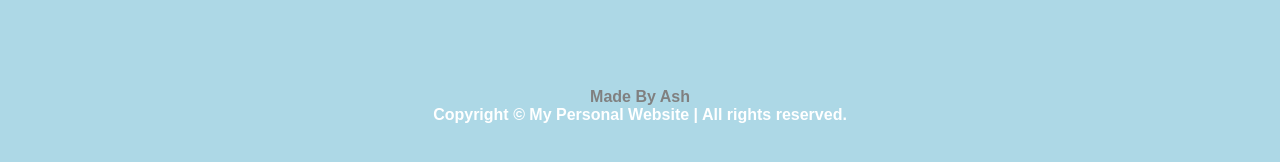
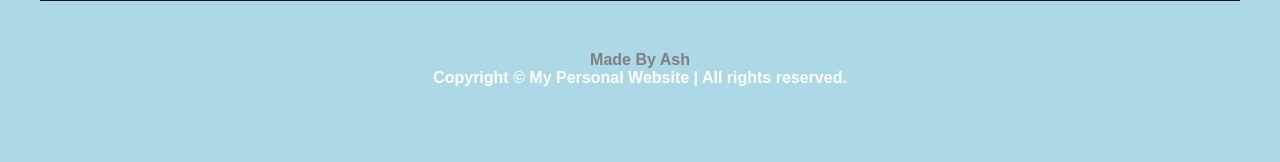
Before and after one commit to mine1899/ForYou.github.io, a plain HTML site: page aboutyou.html in a window 1280 px wide. Shown: the part 3160-3322 px from the top of the page. Drawn offline with Linux system fonts and the light colour scheme.

Commit message:
Update aboutyou.html

```diff
--- a/aboutyou.html
+++ b/aboutyou.html
@@ -229,7 +229,7 @@ a:active {
 		</table>
 	</div>
 
-		<div style="height:30px; margin:100px;">
+		<div style="height:30px; margin:50px;">
 				<p align="center" style="color:grey" >Made By Ash</p>
 		<footer>
 				<p align= "center"style="color:white">Copyright &copy; My Personal Website | All rights reserved.</p>
```
